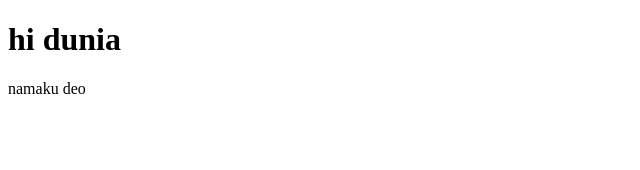
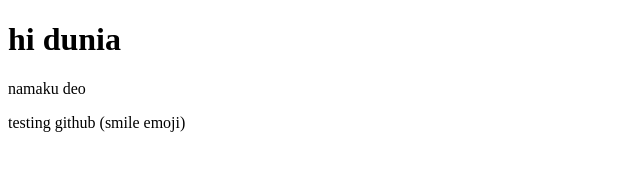
Before and after one commit to deoalphaa/jadwal-kampus, a plain HTML site: page index.html in a window 1280 px wide. Shown: the whole page, without its empty margins (0-640 px from the left). Drawn offline with Linux system fonts and the light colour scheme.

Commit message:
added another paragraph

```diff
--- a/index.html
+++ b/index.html
@@ -8,5 +8,6 @@
 <body>
     <h1>hi dunia</h1>
     <p>namaku deo</p>
+    <P>testing github (smile emoji)</P>
 </body>
 </html>
```
